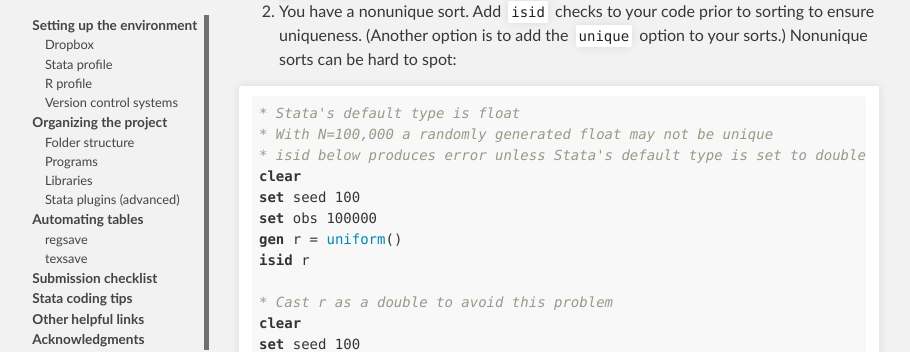
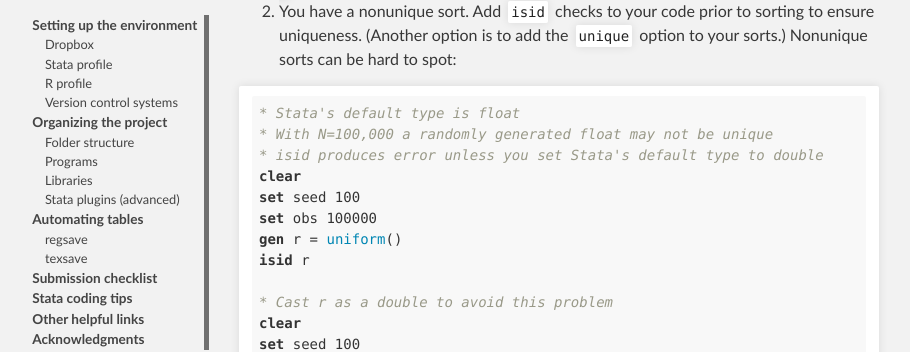
Before and after one commit to maskegger/guide, a Jekyll site: the page built from index.md, in a window 1280 px wide and 900 px high, scrolled down 13988 px. Shown: the part 113-465 px from the top of the window, without its empty margins (81-991 px from the left). Built offline with Jekyll 4.4.1, drawn with Linux system fonts in a browser that asks for light colours; our own code applies the rules of GitHub Pages for plain Markdown files.

Commit message:
Update index.md

````diff
--- a/index.md
+++ b/index.md
@@ -384,7 +384,7 @@ Step 3--confirming output--can be tedious. Include lots of asserts in your code
 ```stata
 * Stata's default type is float
 * With N=100,000 a randomly generated float may not be unique
-* isid below produces error unless Stata's default type is set to double
+* isid produces error unless you set Stata's default type to double
 clear
 set seed 100
 set obs 100000
````
